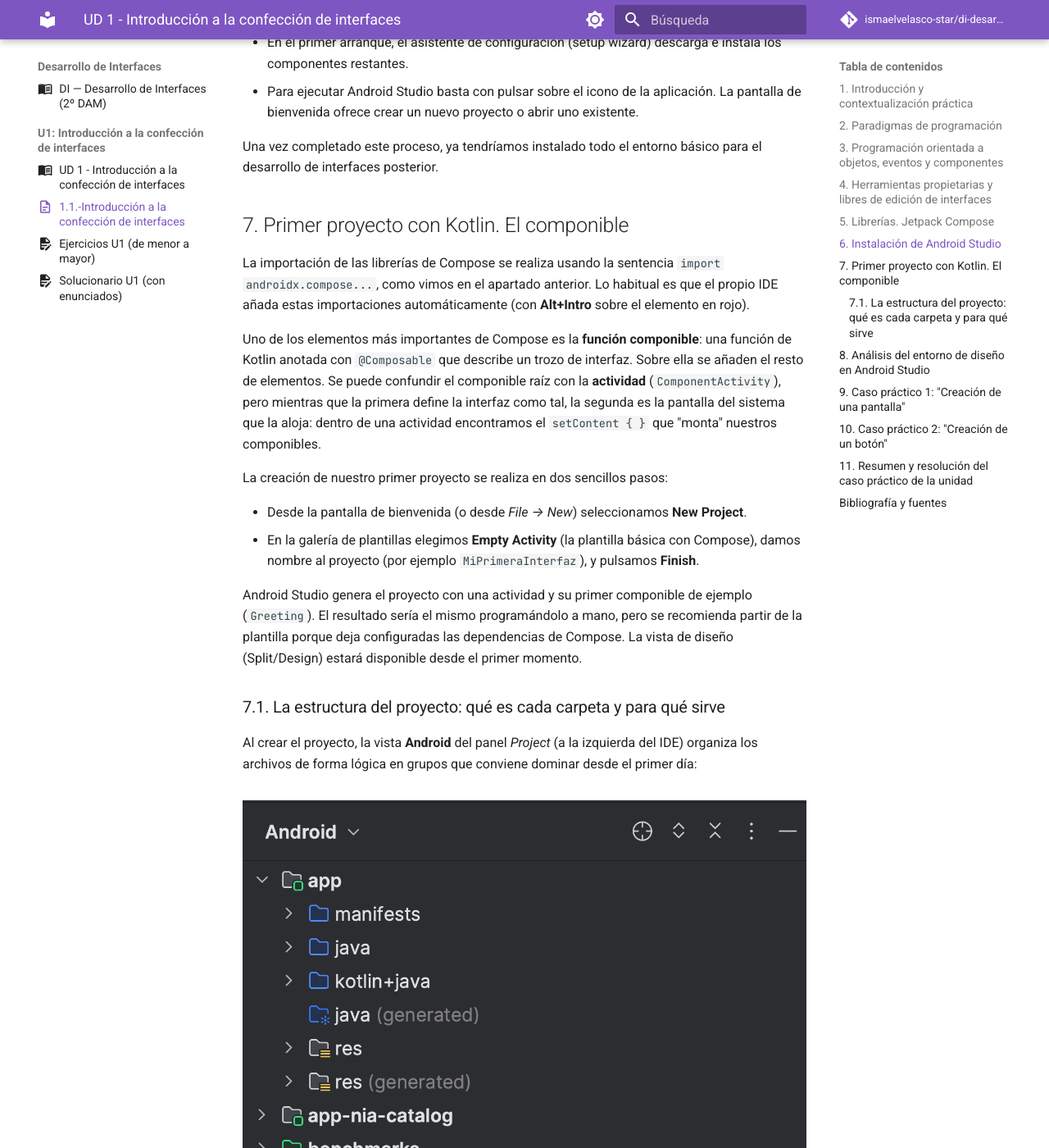
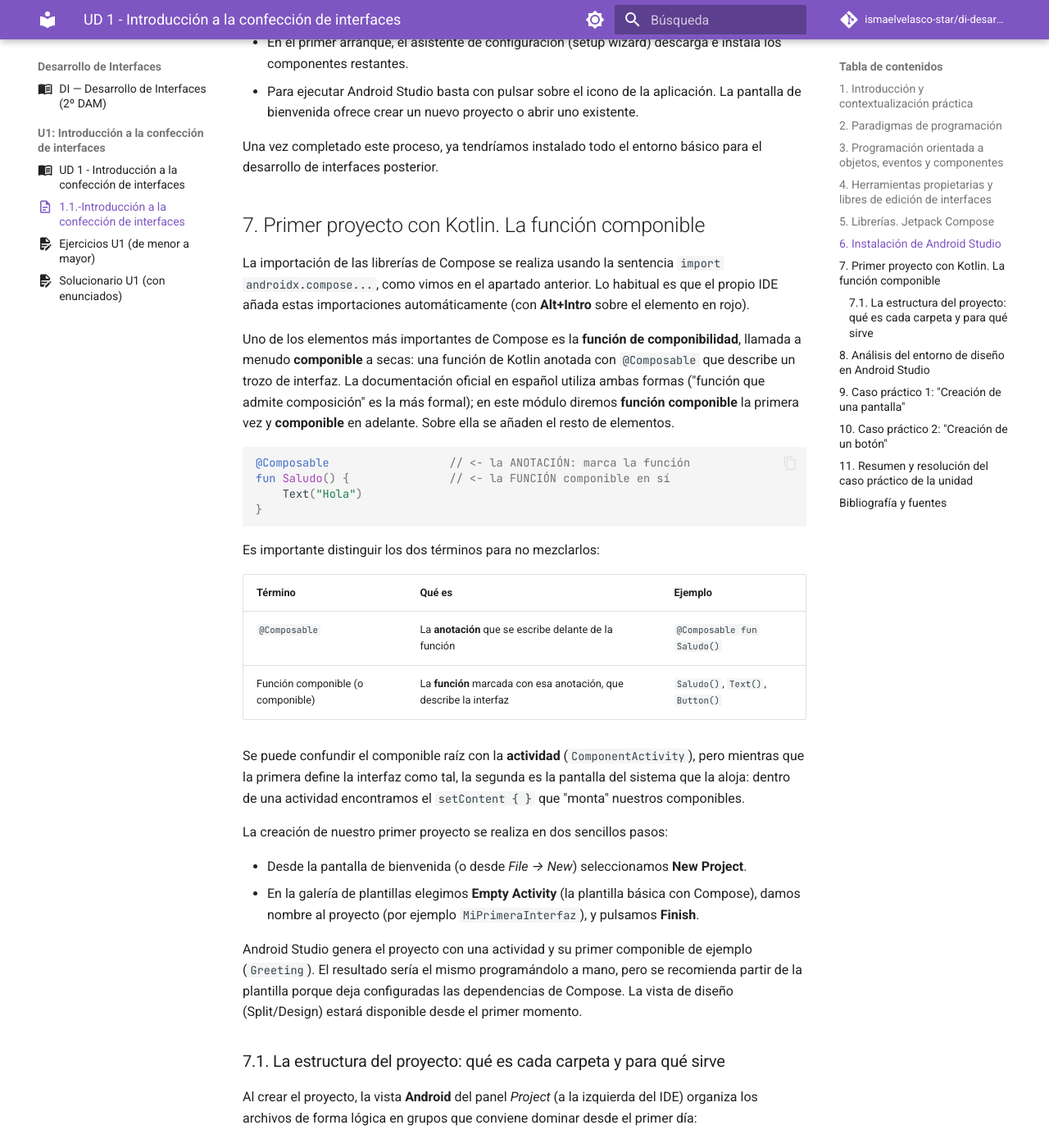
Before and after one commit to ismaelvelasco-star/di-desarrollo-interfaces, an MkDocs documentation site: the page built from docs/section1/u01/teoria/DI-U1.1.-IntroduccionConfeccionInterfaces.md, in a window 1280 px wide and 1400 px high, scrolled down 5746 px. Shown: the whole window at 82% size. Built offline with MkDocs 1.6.1 and Material for MkDocs 9.7.7, drawn with Linux system fonts in a browser that asks for light colours; comment, search, counter and statistics services are not loaded.

Commit message:
aclara terminología: @Composable es la anotación, la función es la 'función componible' (tabla anotación vs función)

````diff
--- a/docs/section1/u01/teoria/DI-U1.1.-IntroduccionConfeccionInterfaces.md
+++ b/docs/section1/u01/teoria/DI-U1.1.-IntroduccionConfeccionInterfaces.md
@@ -123,11 +123,27 @@
 
 Una vez completado este proceso, ya tendríamos instalado todo el entorno básico para el desarrollo de interfaces posterior.
 
-## 7. Primer proyecto con Kotlin. El componible
+## 7. Primer proyecto con Kotlin. La función componible
 
 La importación de las librerías de Compose se realiza usando la sentencia `import androidx.compose...`, como vimos en el apartado anterior. Lo habitual es que el propio IDE añada estas importaciones automáticamente (con **Alt+Intro** sobre el elemento en rojo).
 
-Uno de los elementos más importantes de Compose es la **función componible**: una función de Kotlin anotada con `@Composable` que describe un trozo de interfaz. Sobre ella se añaden el resto de elementos. Se puede confundir el componible raíz con la **actividad** (`ComponentActivity`), pero mientras que la primera define la interfaz como tal, la segunda es la pantalla del sistema que la aloja: dentro de una actividad encontramos el `setContent { }` que "monta" nuestros componibles.
+Uno de los elementos más importantes de Compose es la **función de componibilidad**, llamada a menudo **componible** a secas: una función de Kotlin anotada con `@Composable` que describe un trozo de interfaz. La documentación oficial en español utiliza ambas formas ("función que admite composición" es la más formal); en este módulo diremos **función componible** la primera vez y **componible** en adelante. Sobre ella se añaden el resto de elementos.
+
+```kotlin
+@Composable                  // <- la ANOTACIÓN: marca la función
+fun Saludo() {               // <- la FUNCIÓN componible en sí
+    Text("Hola")
+}
+```
+
+Es importante distinguir los dos términos para no mezclarlos:
+
+| Término | Qué es | Ejemplo |
+|---------|--------|---------|
+| `@Composable` | La **anotación** que se escribe delante de la función | `@Composable fun Saludo()` |
+| Función componible (o componible) | La **función** marcada con esa anotación, que describe la interfaz | `Saludo()`, `Text()`, `Button()` |
+
+Se puede confundir el componible raíz con la **actividad** (`ComponentActivity`), pero mientras que la primera define la interfaz como tal, la segunda es la pantalla del sistema que la aloja: dentro de una actividad encontramos el `setContent { }` que "monta" nuestros componibles.
 
 La creación de nuestro primer proyecto se realiza en dos sencillos pasos:
 
````
